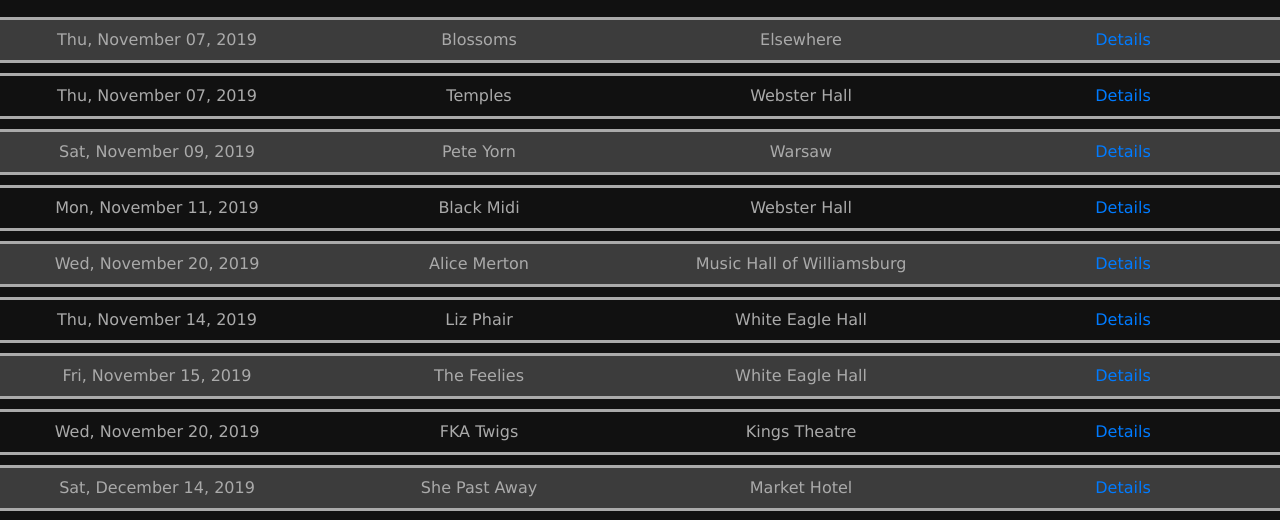
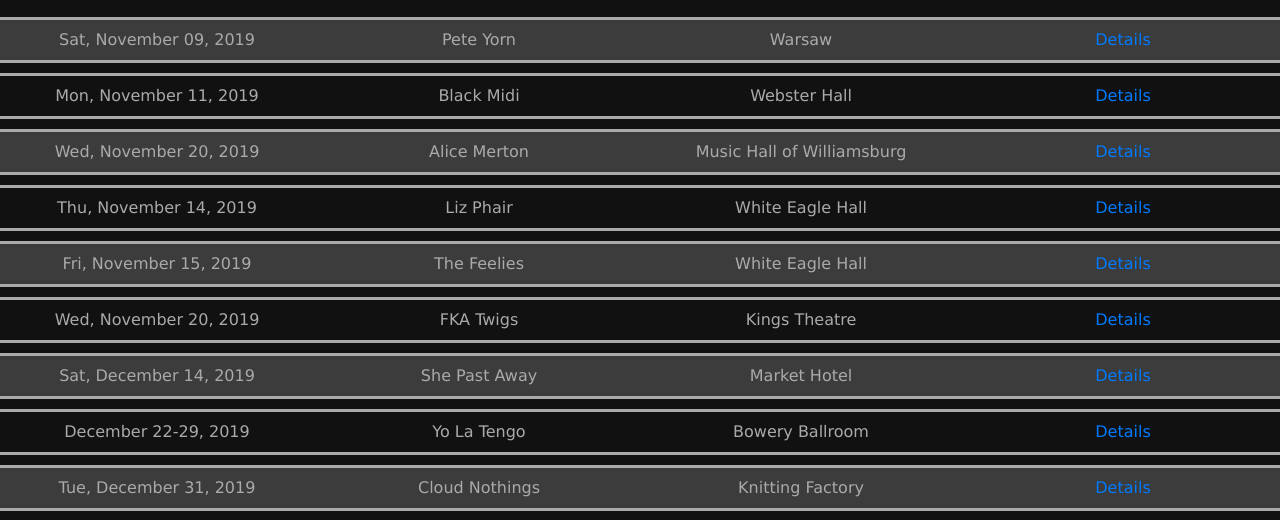
Before and after one commit to djmcboarder/rivruff, a plain HTML site: page shows.html in a window 1280 px wide. Shown: the part 280-800 px from the top of the page. Drawn offline with nearby package versions, Linux system fonts and the light colour scheme.

Commit message:
Update shows.html

```diff
--- a/shows.html
+++ b/shows.html
@@ -67,22 +67,6 @@
 <div class="container-fluid">
   <h1>Live Shows To Check Out</h1>
   </div>
-
-<div div class="row even" id="musicRow">
-  <div class="col-sm-3">Thu, November 07, 2019</div>
-  <div class="col-sm-3">Blossoms</div>
-   <div class="col-sm-3">Elsewhere</div>
-  <div class="col-sm-3"><a href="https://www.elsewherebrooklyn.com/events/2019-11-07-blossoms/" target="_blank" rel="noopener">Details</a>
-  </div>
-</div> <!--row close-->
-
-<div div class="row" id="musicRow">
-  <div class="col-sm-3">Thu, November 07, 2019</div>
-  <div class="col-sm-3">Temples</div>
-   <div class="col-sm-3">Webster Hall</div>
-  <div class="col-sm-3"><a href="https://www.bowerypresents.com/new-york-metro/shows/detail/376784-temples" target="_blank" rel="noopener">Details</a>
-  </div>
-</div> <!--row close-->
 
 <div div class="row even" id="musicRow">
   <div class="col-sm-3">Sat, November 09, 2019</div>
```
